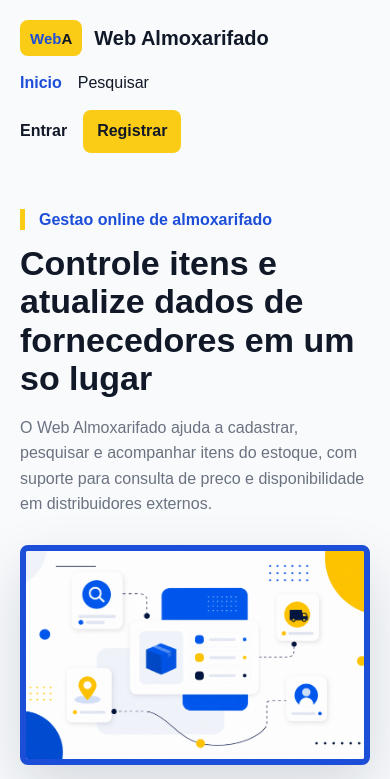
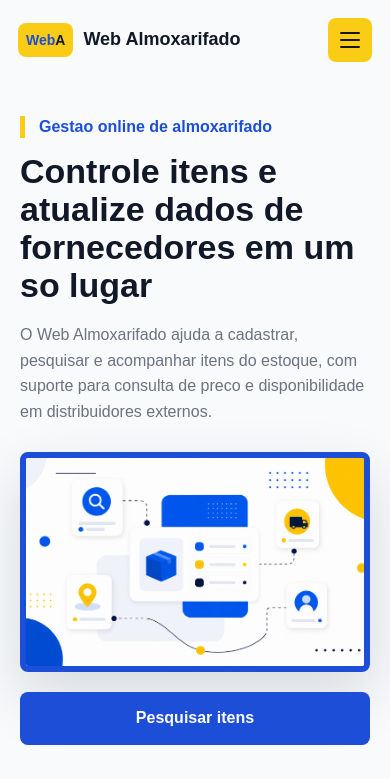
Before and after one commit to eng-charlesrochamarques/web-almoxarifado-frontend, a React (Vite) app: page / in a window 390 px wide. Shown: the top 779 px of the page. Built offline with nearby package versions, Linux system fonts and the light colour scheme; no server answers.

Commit message:
Add mobile navigation menu

```diff
--- a/src/blocks/header.css
+++ b/src/blocks/header.css
@@ -46,12 +46,33 @@
 @media screen and (max-width: 640px) {
   .header {
     padding: 20px;
-    flex-direction: column;
-    gap: 16px;
-    align-items: flex-start;
+    gap: 12px;
+    align-items: center;
   }
 
   .header__name {
     font-size: 20px;
   }
 }
+
+@media screen and (max-width: 420px) {
+  .header {
+    padding: 18px;
+  }
+
+  .header__brand {
+    gap: 10px;
+    min-width: 0;
+  }
+
+  .header__mark {
+    min-width: 52px;
+    min-height: 34px;
+    padding: 0 8px;
+    font-size: 14px;
+  }
+
+  .header__name {
+    font-size: 18px;
+  }
+}
--- a/src/blocks/navigation.css
+++ b/src/blocks/navigation.css
@@ -1,4 +1,32 @@
 .navigation {
+  position: relative;
+  display: flex;
+  gap: 2rem;
+  align-items: center;
+}
+
+.navigation__toggle {
+  width: 2.75rem;
+  height: 2.75rem;
+  border: 0;
+  border-radius: 0.5rem;
+  display: none;
+  flex-direction: column;
+  justify-content: center;
+  align-items: center;
+  gap: 0.3125rem;
+  background-color: var(--color-accent);
+  cursor: pointer;
+}
+
+.navigation__toggle-line {
+  width: 1.25rem;
+  height: 0.125rem;
+  border-radius: 999px;
+  background-color: var(--color-text);
+}
+
+.navigation__menu {
   display: flex;
   gap: 2rem;
   align-items: center;
@@ -66,25 +94,55 @@
 
 @media screen and (max-width: 48rem) {
   .navigation {
-    width: 100%;
-    justify-content: space-between;
-    gap: 1rem;
+    margin-left: auto;
   }
 
-  .navigation__links,
-  .navigation__auth {
+  .navigation__menu {
     gap: 1rem;
   }
 }
 
 @media screen and (max-width: 40rem) {
-  .navigation {
+  .navigation__toggle {
+    display: flex;
+  }
+
+  .navigation__menu {
+    position: absolute;
+    top: calc(100% + 0.75rem);
+    right: 0;
+    z-index: 5;
+    min-width: 12rem;
+    padding: 1rem;
+    border: 1px solid var(--color-border);
+    border-radius: 0.5rem;
+    display: none;
     flex-direction: column;
-    align-items: flex-start;
+    align-items: stretch;
+    gap: 1rem;
+    background-color: var(--color-surface);
+    box-shadow: 0 1.25rem 2.5rem rgba(15, 23, 42, 0.14);
+  }
+
+  .navigation_opened .navigation__menu {
+    display: flex;
   }
 
   .navigation__links,
   .navigation__auth {
-    flex-wrap: wrap;
+    flex-direction: column;
+    align-items: stretch;
+    gap: 0.75rem;
+  }
+
+  .navigation__link,
+  .navigation__auth-button {
+    min-height: 2.5rem;
+    display: flex;
+    align-items: center;
+  }
+
+  .navigation__auth-button_register {
+    justify-content: center;
   }
 }
--- a/src/components/Navigation/Navigation.jsx
+++ b/src/components/Navigation/Navigation.jsx
@@ -1,14 +1,57 @@
+import { useState } from "react";
 import { NavLink } from "react-router-dom";
 
 function Navigation({ isLoggedIn, onSignOut, onLoginClick, onRegisterClick }) {
+  const [isMenuOpen, setIsMenuOpen] = useState(false);
+
+  function handleToggleMenu() {
+    setIsMenuOpen((currentValue) => !currentValue);
+  }
+
+  function handleCloseMenu() {
+    setIsMenuOpen(false);
+  }
+
+  function handleLoginButtonClick() {
+    handleCloseMenu();
+    onLoginClick();
+  }
+
+  function handleRegisterButtonClick() {
+    handleCloseMenu();
+    onRegisterClick();
+  }
+
+  function handleSignOutButtonClick() {
+    handleCloseMenu();
+    onSignOut();
+  }
+
   return (
-    <nav className="navigation" aria-label="Navegacao principal">
+    <nav
+      className={`navigation${isMenuOpen ? " navigation_opened" : ""}`}
+      aria-label="Navegacao principal"
+    >
+      <button
+        className="navigation__toggle"
+        type="button"
+        aria-label={isMenuOpen ? "Fechar menu" : "Abrir menu"}
+        aria-expanded={isMenuOpen}
+        onClick={handleToggleMenu}
+      >
+        <span className="navigation__toggle-line" />
+        <span className="navigation__toggle-line" />
+        <span className="navigation__toggle-line" />
+      </button>
+
+      <div className="navigation__menu">
         <div className="navigation__links">
         <NavLink
           to="/"
           className={({ isActive }) =>
             `navigation__link${isActive ? " navigation__link_active" : ""}`
           }
+          onClick={handleCloseMenu}
         >
           Inicio
         </NavLink>
@@ -17,6 +60,7 @@ function Navigation({ isLoggedIn, onSignOut, onLoginClick, onRegisterClick }) {
           className={({ isActive }) =>
             `navigation__link${isActive ? " navigation__link_active" : ""}`
           }
+          onClick={handleCloseMenu}
         >
           Pesquisar
         </NavLink>
@@ -27,7 +71,7 @@ function Navigation({ isLoggedIn, onSignOut, onLoginClick, onRegisterClick }) {
             <button
               className="navigation__auth-button"
               type="button"
-            onClick={onSignOut}
+              onClick={handleSignOutButtonClick}
             >
               Sair
             </button>
@@ -36,20 +80,21 @@ function Navigation({ isLoggedIn, onSignOut, onLoginClick, onRegisterClick }) {
               <button
                 className="navigation__auth-button"
                 type="button"
-              onClick={onLoginClick}
+                onClick={handleLoginButtonClick}
               >
                 Entrar
               </button>
               <button
                 className="navigation__auth-button navigation__auth-button_register"
                 type="button"
-              onClick={onRegisterClick}
+                onClick={handleRegisterButtonClick}
               >
                 Registrar
               </button>
             </>
           )}
         </div>
+      </div>
     </nav>
   );
 }
```
Lines whose indentation alone changed are shown as unchanged.
